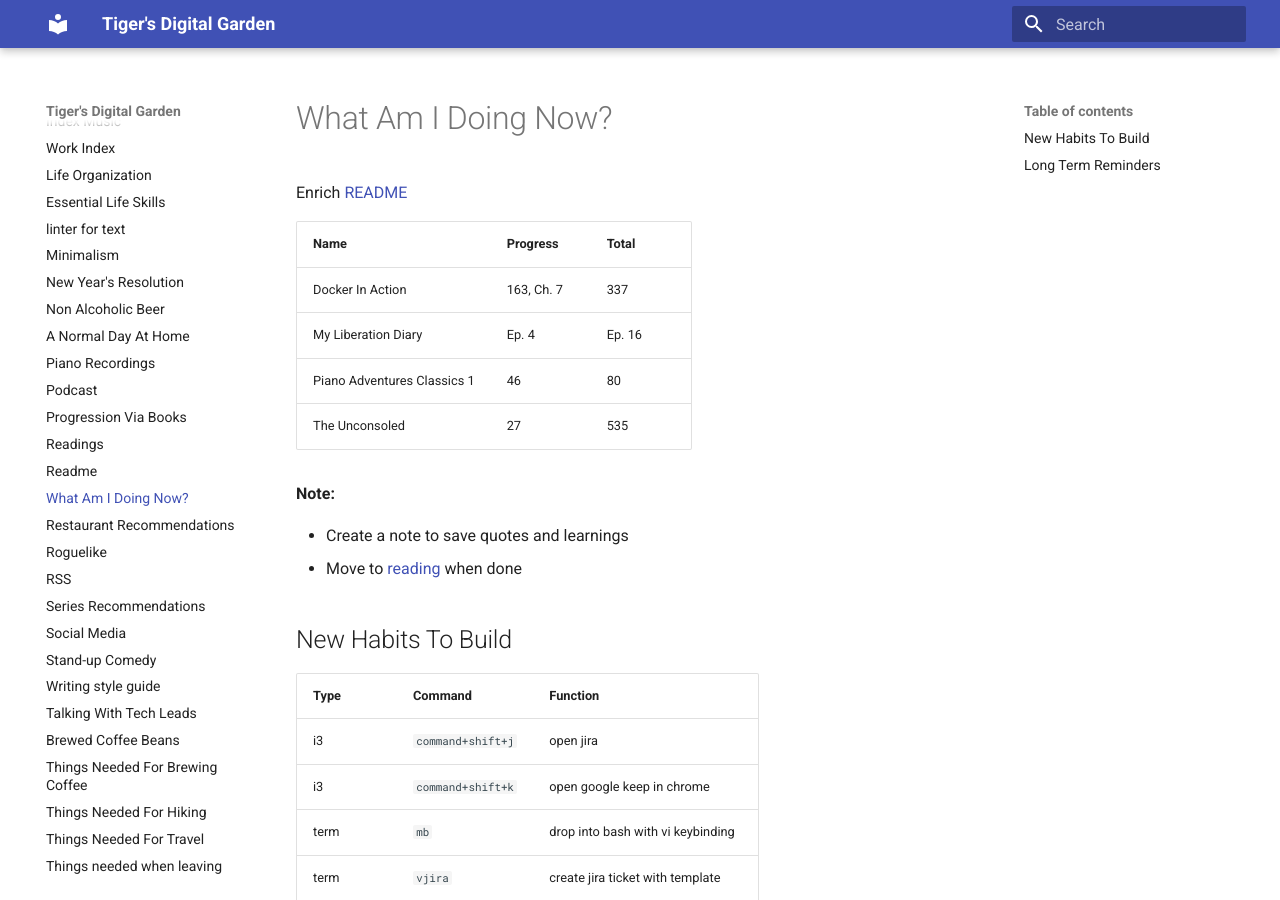
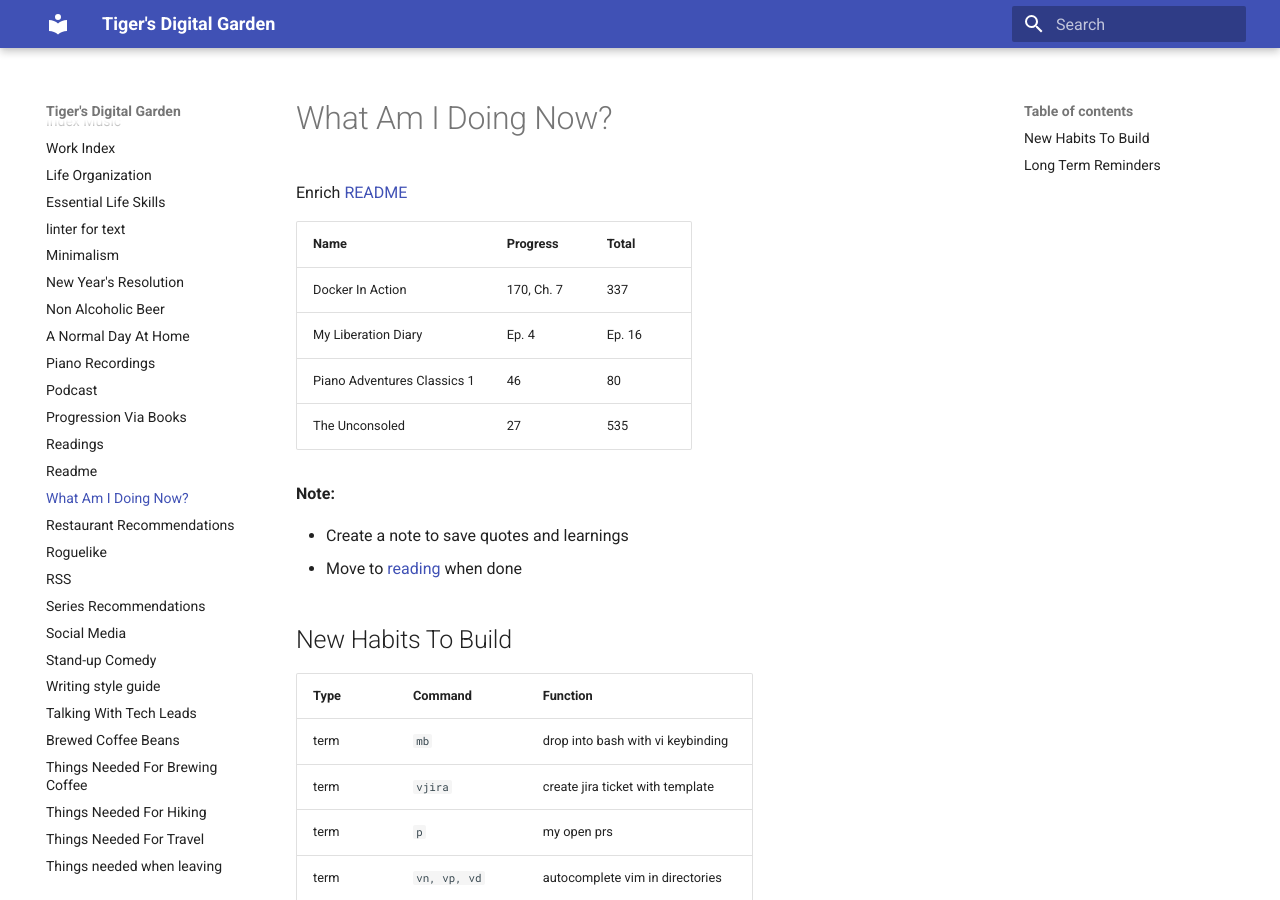
Before and after one commit to ynotstartups/notes, an MkDocs documentation site: the page built from notes/reminders.md, in a window 1280 px wide and 900 px high. Built offline with MkDocs 1.6.1 and Material for MkDocs 9.7.7, drawn with Linux system fonts in a browser that asks for light colours.

Commit message:
update reminder

```diff
--- a/notes/reminders.md
+++ b/notes/reminders.md
@@ -4,7 +4,7 @@ Enrich [README](./readmereadme.md)
 
 | Name                        | Progress   | Total  |
 | --------------------------- | ---------- | ------ |
-| Docker In Action            | 163, Ch. 7 | 337    |
+| Docker In Action            | 170, Ch. 7 | 337    |
 | My Liberation Diary         | Ep. 4      | Ep. 16 |
 | Piano Adventures Classics 1 | 46         | 80     |
 | The Unconsoled              | 27         | 535    |
@@ -18,8 +18,6 @@ Enrich [README](./readmereadme.md)
 
 | Type     | Command           | Function                           |
 | -------- | ----------------- | ---------------------------------- |
-| i3       | `command+shift+j` | open jira                          |
-| i3       | `command+shift+k` | open google keep in chrome         |
 | term     | `mb`              | drop into bash with vi keybinding  |
 | term     | `vjira`           | create jira ticket with template   |
 | term     | `p`               | my open prs                        |
```
